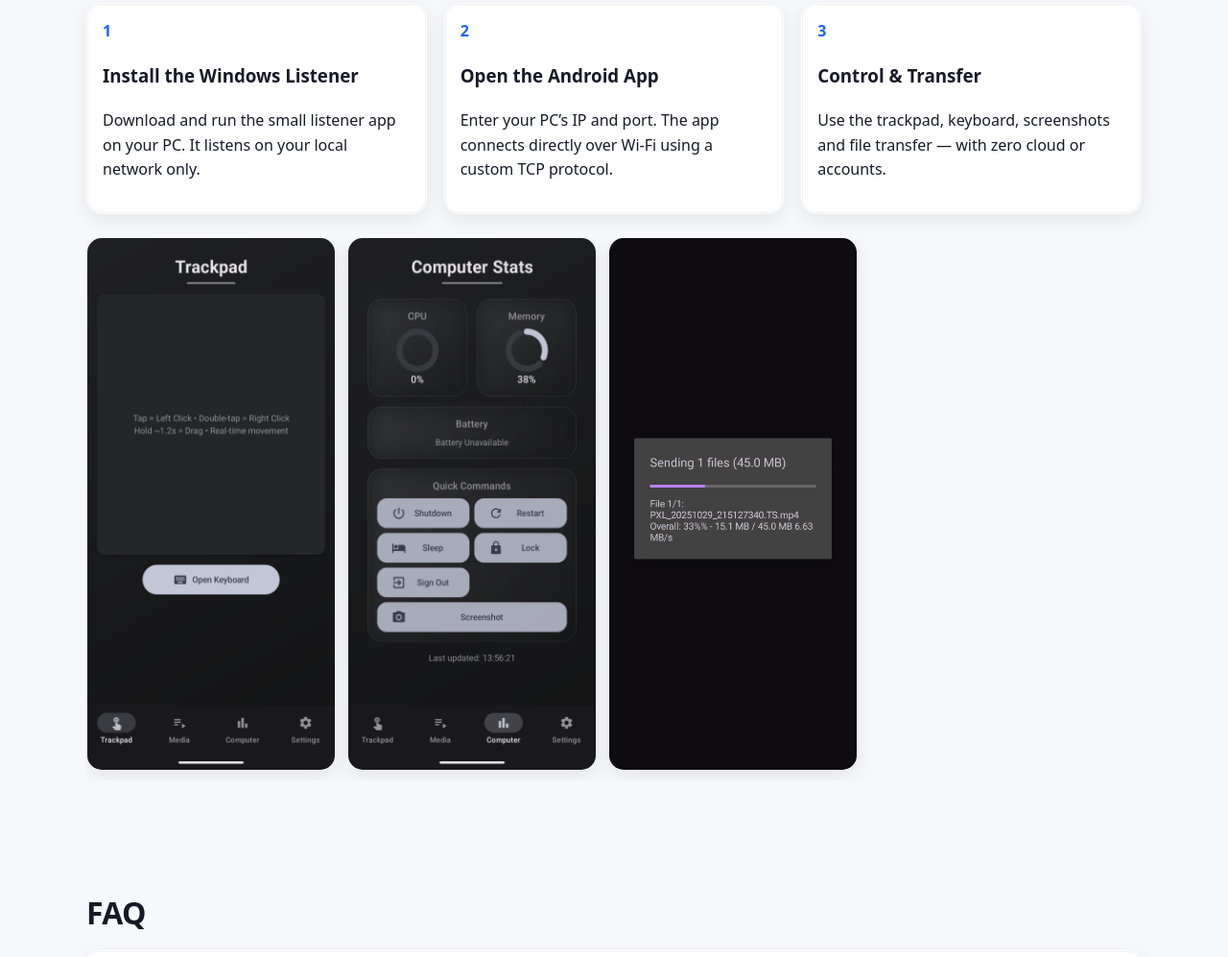
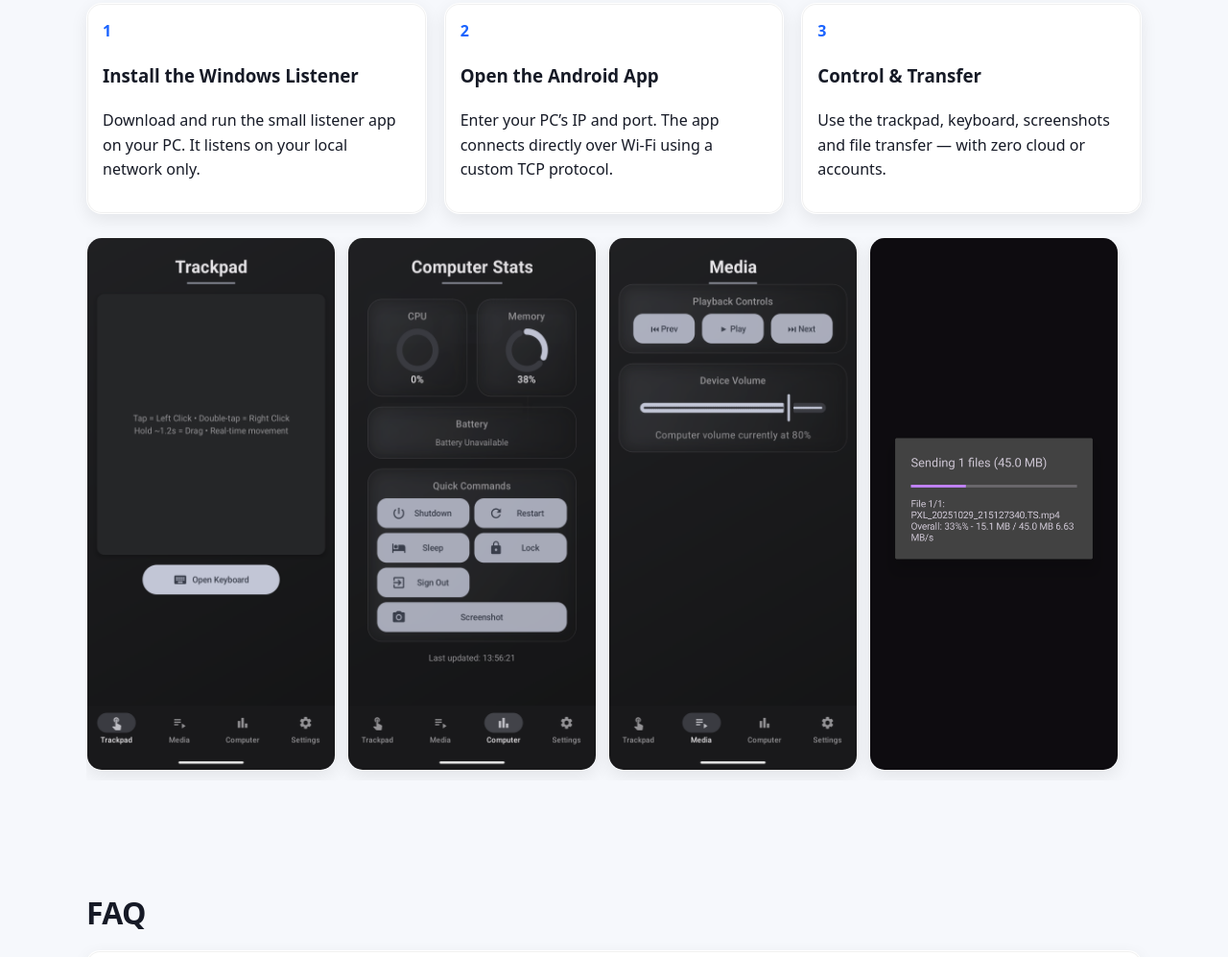
Before and after one commit to Stan006/remotectrl, a plain HTML site: page index.html in a window 1280 px wide. Shown: the part 1249-2246 px from the top of the page at 96% size. Drawn offline with Linux system fonts and the light colour scheme.

Commit message:
Add new image to carousel in index.html

```diff
--- a/index.html
+++ b/index.html
@@ -125,7 +125,9 @@
       <div class="carousel-track">
         <img class="shot" src="assets/mock-shot-1.png" alt="RemotePC main controls">
         <img class="shot" src="assets/mock-shot-2.png" alt="System statistics screen">
+        <img class="shot" src="assets/mock-shot-4.png" alt="Media Control">
         <img class="shot" src="assets/mock-shot-3.png" alt="File transfer picker">
+
       </div>
     </div>
   </section>
```
